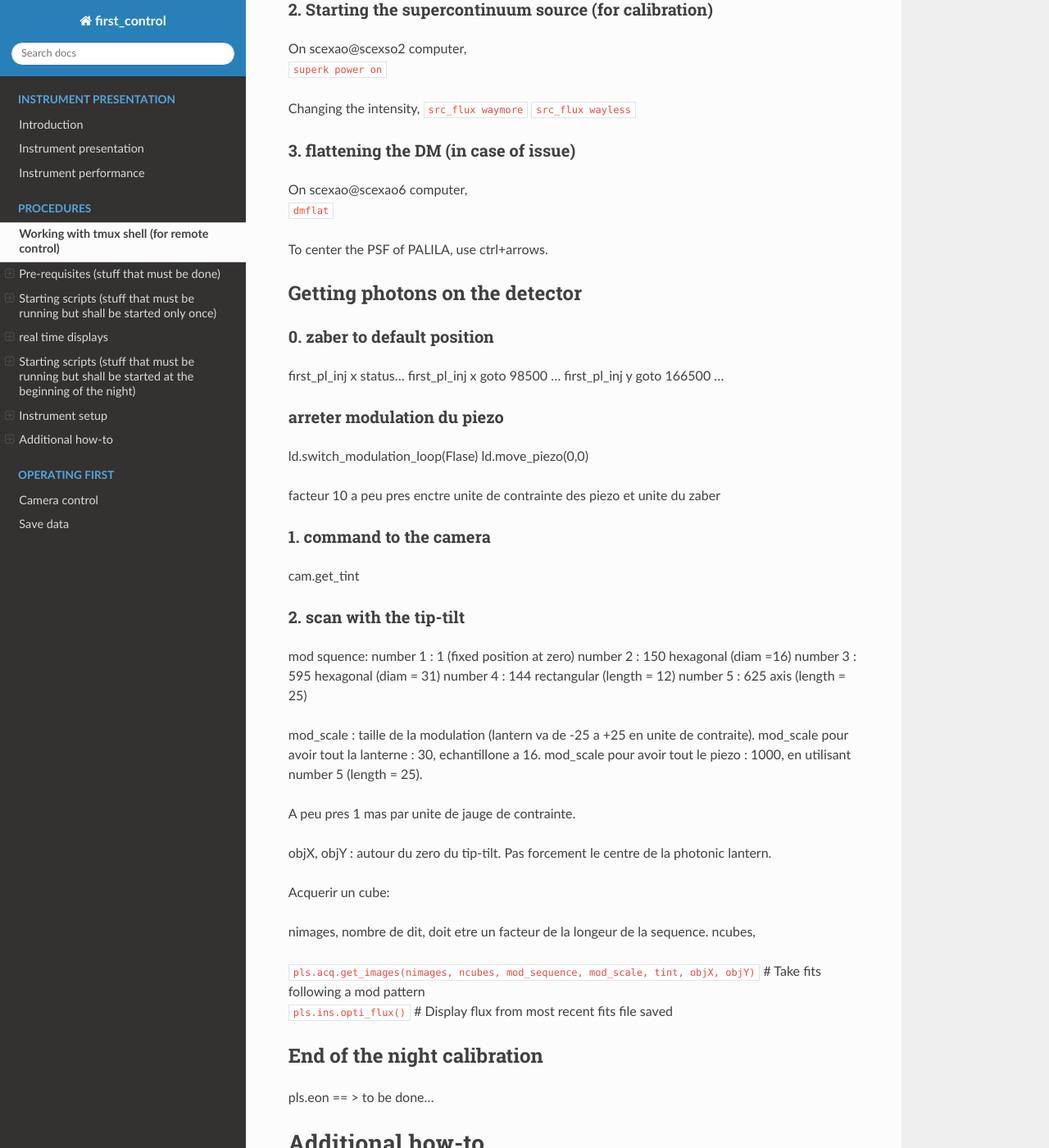
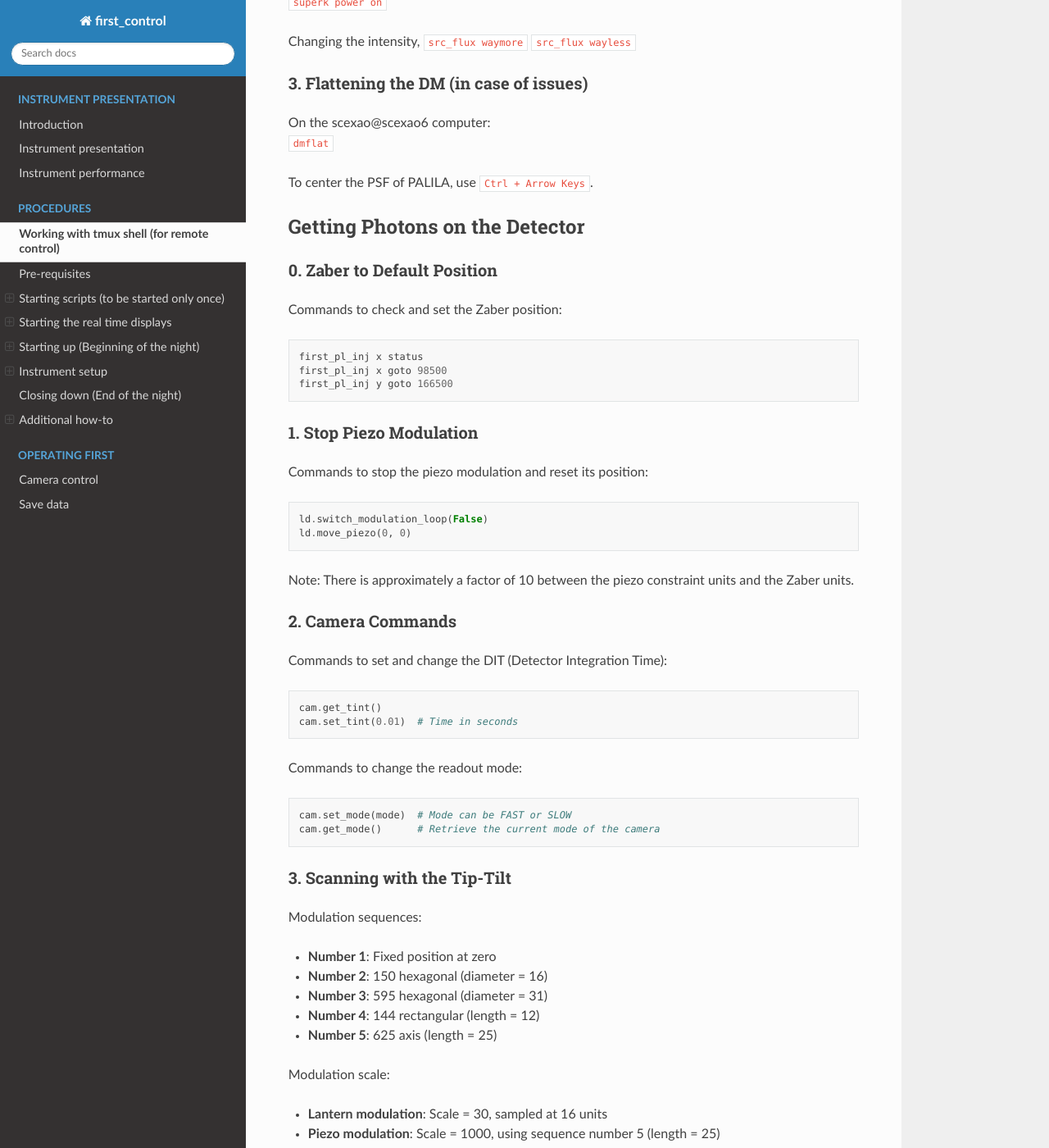
Before and after one commit to scexao-org/first_control, a Sphinx documentation site: the page built from source/instrument_setup.md, in a window 1280 px wide and 1400 px high, scrolled down 2334 px. Shown: the whole window at 82% size. Built offline with Sphinx 7.4.7 and the Read the Docs theme 3.1.0, drawn with Linux system fonts in a browser that asks for light colours; pages that are not in the unit, such as notebooks, are missing from menus; some of the changed text lies outside the part shown.

Commit message:
clean up

````diff
--- a/source/instrument_setup.md
+++ b/source/instrument_setup.md
@@ -1,5 +1,3 @@
-
-
 # Working with tmux shell (for remote control)
 
 `tmux ls`                                 # list tmux sessions <br />
@@ -8,15 +6,15 @@
 `tmux new -s {session-name}`              # create a new tmux session with a new name  <br />
 `tmux rename -t {old-name} {new-name}`    # rename an existing session <br />
 
-# Pre-requisites (stuff that must be done)
-
-## 0. AFTER EACH COMPUTER REBOOT, RUN :
+# Pre-requisites
 
 ########## VERY IMPORTANT :
+AFTER EACH COMPUTER REBOOT, RUN :
+
 `cc-rightafterreboot`
 
 
-# Starting scripts (stuff that must be running but shall be started only once)
+# Starting scripts (to be started only once)
 
 ## 1. starting the tip-tilt listener
 
@@ -34,7 +32,7 @@ ld ==> lantern driver (low level) <br />
 scripts ==> lantern driver (intermediate level, scripts only for electronics) <br />
 pls ==> photonic lantern scripts (high level) <br />
 
-# real time displays
+# Starting the real time displays
 
 ## 1. start camera viewer
 
@@ -45,7 +43,7 @@ pls ==> photonic lantern scripts (high level) <br />
 `firstpl_rtd_start`			# Start and load the SHM. Use rtd.vmax and rtd.vmin to control color scale on the display. <br />
 `firstpl_rtd_show`			# Display the live <br />
 
-# Starting scripts (stuff that must be running but shall be started at the beginning of the night)
+# Starting up (Beginning of the night)
 
 ## 1. startup electronics
 
@@ -94,63 +92,80 @@ Changing the intensity,
 `src_flux waymore`
 `src_flux wayless`
 
-### 3. flattening the DM (in case of issue)
+### 3. Flattening the DM (in case of issues)
 
-On scexao@scexao6 computer,  <br />
+On the scexao@scexao6 computer:
 `dmflat`
 
-To center the PSF of PALILA, use ctrl+arrows.
+To center the PSF of PALILA, use `Ctrl + Arrow Keys`.
 
-## Getting photons on the detector
+## Getting Photons on the Detector
 
-### 0. zaber to default position
+### 0. Zaber to Default Position
 
-first_pl_inj x status...
-first_pl_inj x goto 98500 ...
-first_pl_inj y goto 166500 ...
+Commands to check and set the Zaber position:
+```
+first_pl_inj x status
+first_pl_inj x goto 98500
+first_pl_inj y goto 166500
+```
 
-### arreter modulation du piezo
+### 1. Stop Piezo Modulation
 
-ld.switch_modulation_loop(Flase)
-ld.move_piezo(0,0)
+Commands to stop the piezo modulation and reset its position:
+```
+ld.switch_modulation_loop(False)
+ld.move_piezo(0, 0)
+```
 
-facteur 10 a peu pres enctre unite de contrainte des piezo et unite du zaber
+Note: There is approximately a factor of 10 between the piezo constraint units and the Zaber units.
 
+### 2. Camera Commands
 
-### 1. command to the camera
+Commands to set and change the DIT (Detector Integration Time):
+```
+cam.get_tint()
+cam.set_tint(0.01)  # Time in seconds
+```
 
-cam.get_tint
+Commands to change the readout mode:
+```
+cam.set_mode(mode)  # Mode can be FAST or SLOW
+cam.get_mode()      # Retrieve the current mode of the camera
+```
 
+### 3. Scanning with the Tip-Tilt
 
-### 2. scan with the tip-tilt
+Modulation sequences:
+- **Number 1**: Fixed position at zero
+- **Number 2**: 150 hexagonal (diameter = 16)
+- **Number 3**: 595 hexagonal (diameter = 31)
+- **Number 4**: 144 rectangular (length = 12)
+- **Number 5**: 625 axis (length = 25)
 
-mod squence:
-number 1 : 1 (fixed position at zero)
-number 2 : 150 hexagonal (diam =16)
-number 3 : 595 hexagonal (diam = 31)
-number 4 : 144 rectangular (length = 12)
-number 5 : 625 axis (length = 25)
+Modulation scale:
+- **Lantern modulation**: Scale = 30, sampled at 16 units
+- **Piezo modulation**: Scale = 1000, using sequence number 5 (length = 25)
 
-mod_scale : taille de la modulation (lantern va de -25 a +25 en unite de contraite).
-mod_scale pour avoir tout la lanterne : 30, echantillone a 16.
-mod_scale pour avoir tout le piezo : 1000, en utilisant number 5 (length = 25).
+Note: Approximately 1 mas (milliarcsecond) per piezo constraint unit.
 
+`objX` and `objY` represent the position around the tip-tilt zero point. They are not necessarily the center of the photonic lantern.
 
-A peu pres 1 mas par unite de jauge de contrainte.
+### 4. Acquiring a Cube
 
-objX, objY :  autour du zero du tip-tilt. Pas forcement le centre de la photonic lantern.
+To acquire a cube of images:
+```
+pls.acq.get_images(nimages, ncubes, mod_sequence, mod_scale, tint, objX, objY)
+```
+- `nimages`: Number of DITs (must be a factor of the sequence length)
+- `ncubes`: Number of cubes to acquire
 
-Acquerir un cube:
+To display the flux from the most recent FITS file:
+```
+pls.ins.opti_flux()
+```
 
-nimages, nombre de dit, doit etre un facteur de la longeur de la sequence.
-ncubes,
-
-
-`pls.acq.get_images(nimages, ncubes, mod_sequence, mod_scale, tint, objX, objY)` # Take fits following a mod pattern <br />
-`pls.ins.opti_flux()`			# Display flux from most recent fits file saved <br />
-
-
-## End of the night calibration
+# Closing down (End of the night)
 
 pls.eon == > to be done...
 
@@ -179,4 +194,5 @@ map_void          = np.zeros(({width}, {height}), dtype=np.float32) <br />
 {shm_var}.set_data({image})  <br />
 
 
-camstart first                          # Starts the FIRST-PL Hamamatsu camera  <br />, old technique
+## Old way to start the camera
+camstart first                          # Starts the FIRST-PL Hamamatsu camera  <br />
````
